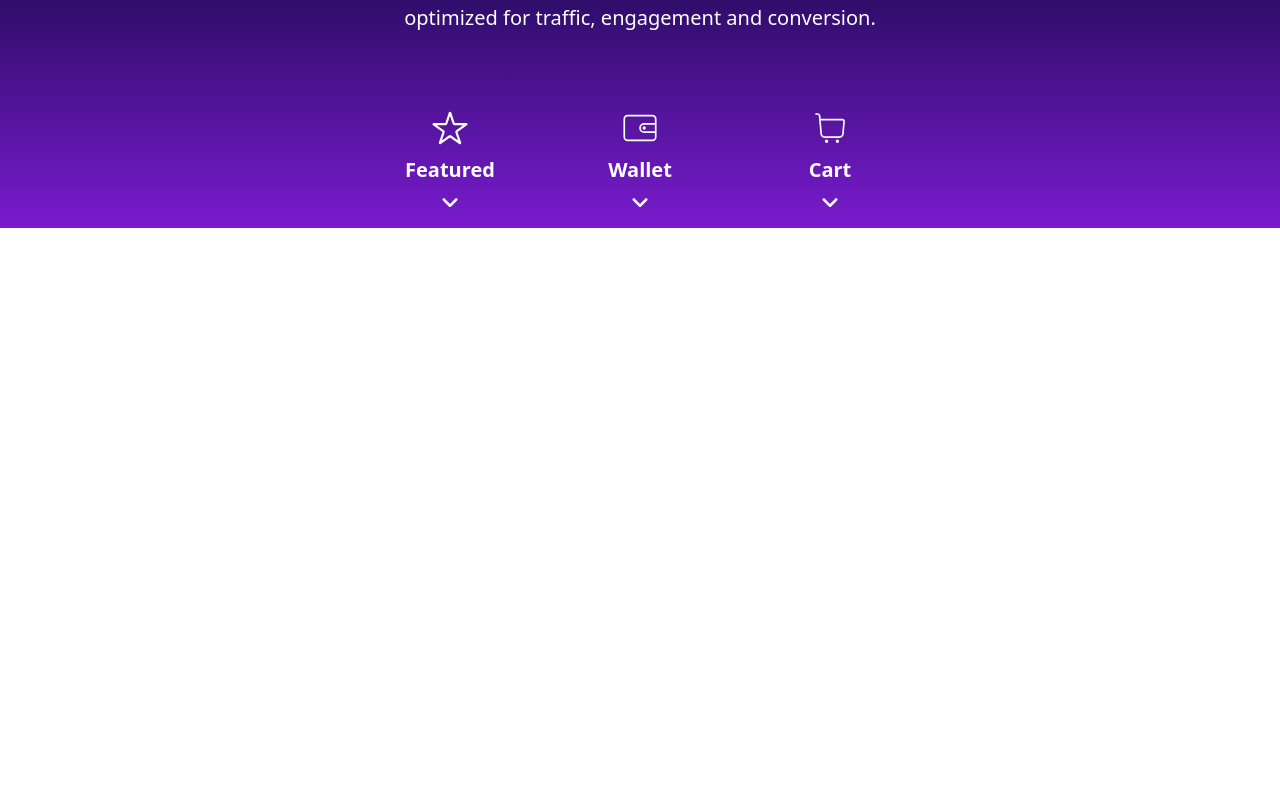
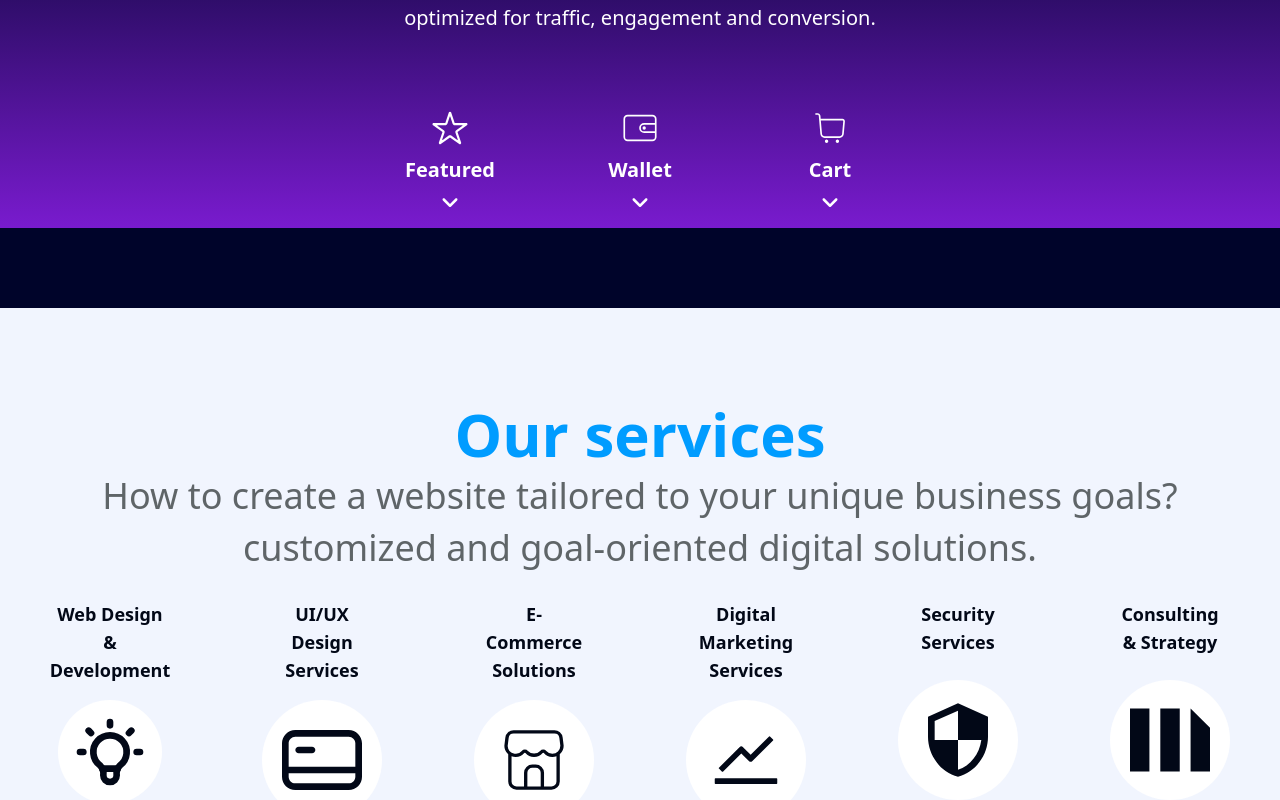
Before and after one commit to redaAssemghor/tomodev, a Next.js app: page / in a window 1280 px wide. Shown: the part 1858-2658 px from the top of the page. Before the commit the page ends 2086 px from the top, so only its background shows below. Built offline with nearby package versions, Linux system fonts and the light colour scheme.

Commit message:
services

```diff
--- /dev/null
+++ b/app/components/Projects.tsx
@@ -0,0 +1,140 @@
+import { RootState } from "@/store/store";
+import Image from "next/image";
+import { useEffect, useState } from "react";
+import { useSelector } from "react-redux";
+
+interface Project {
+  name: string;
+  description: string;
+  img: string;
+}
+
+const Projects = () => {
+  const [selectedPage, setSelectedPage] = useState<Project[] | null>(null);
+  const [mouseEnter, setMouseEnter] = useState<number | null>(null);
+  const projects = useSelector((state: RootState) => state.featuredPage.value);
+
+  const featured = [
+    {
+      name: "Microsoft",
+      description:
+        "Microsoft is a technology company that develops, manufactures, licenses, supports, and sells computer software, consumer electronics, personal computers, and related services.",
+      img: "/template/0.jpg",
+    },
+    {
+      name: "Microsoft",
+      description:
+        "Microsoft is a technology company that develops, manufactures, licenses, supports, and sells computer software, consumer electronics, personal computers, and related services.",
+      img: "/template/1.webp",
+    },
+    {
+      name: "Apple",
+      description:
+        "Apple Inc. is an American multinational technology company that specializes in consumer electronics, computer software, and online services.",
+      img: "/template/2.jpg",
+    },
+  ];
+
+  const wallet = [
+    {
+      name: "Google",
+      description:
+        "Google is an American multinational technology company that specializes in Internet-related services and products.",
+      img: "/template/3.jpg",
+    },
+    {
+      name: "Facebook",
+      description:
+        "Facebook is an American online social media and social networking service company based in Menlo Park, California.",
+      img: "/template/4.jpg",
+    },
+    {
+      name: "LinkedIn",
+      description:
+        "LinkedIn is an American business and employment-oriented online service that operates via websites and mobile apps.",
+      img: "/template/5.png",
+    },
+    {
+      name: "Twitter",
+      description:
+        "Twitter is an American microblogging and social networking service on which users post and interact with messages known as tweets.",
+      img: "/template/6.jpg",
+    },
+  ];
+
+  const cart = [
+    {
+      name: "Apple",
+      description:
+        "Apple Inc. is an American multinational technology company that specializes in consumer electronics, computer software, and online services.",
+      img: "/template/7.webp",
+    },
+    {
+      name: "Twitter",
+      description:
+        "Twitter is an American microblogging and social networking service on which users post and interact with messages known as tweets.",
+      img: "/template/8.jpg",
+    },
+    {
+      name: "Twitter",
+      description:
+        "Twitter is an American microblogging and social networking service on which users post and interact with messages known as tweets.",
+      img: "/template/9.png",
+    },
+  ];
+
+  useEffect(() => {
+    if (projects === "featured") {
+      setSelectedPage(featured);
+    }
+    if (projects === "wallet") {
+      setSelectedPage(wallet);
+    }
+    if (projects === "cart") {
+      setSelectedPage(cart);
+    }
+  }, [projects]);
+
+  const handelMouseEnter = (index: number) => {
+    setMouseEnter(index);
+  };
+
+  const handelMouseLeave = () => {
+    setMouseEnter(null);
+  };
+
+  return (
+    <div className="relative text-white bg-inherit py-10 px-8 grid grid-cols-2 gap-4">
+      {selectedPage &&
+        selectedPage.map((project, i) => (
+          <div
+            onMouseEnter={() => handelMouseEnter(i)}
+            onMouseLeave={handelMouseLeave}
+            key={i}
+            className="relative"
+          >
+            <div className="absolute bottom-0 left-0 py-14 px-10 flex flex-col gap-4">
+              <h1 className="font-bold text-3xl">{project.name}</h1>
+              <p className="text-xl font-semibold">{project.description}</p>
+            </div>
+            <button
+              className={`absolute w-[150px] top-1/2 left-1/2 transform -translate-x-1/2 -translate-y-1/2 rounded-full bg-black bg-opacity-50 p-10 font-light text-2xl z-20 transition-opacity duration-700 ${
+                mouseEnter === i ? "opacity-100" : "opacity-0"
+              }`}
+            >
+              View Project
+            </button>
+            <Image
+              className="z-0"
+              width={800}
+              height={800}
+              src={project.img}
+              alt={project.name}
+            />
+          </div>
+        ))}
+    </div>
+  );
+};
+
+export default Projects;
--- /dev/null
+++ b/app/components/Services.tsx
@@ -0,0 +1,80 @@
+import { AiOutlineStock } from "react-icons/ai";
+import { CgCreditCard } from "react-icons/cg";
+import { CiShop } from "react-icons/ci";
+import { MdOutlineSecurity } from "react-icons/md";
+import { SiMicrostrategy } from "react-icons/si";
+import { TbBulb } from "react-icons/tb";
+
+const Services = () => {
+  return (
+    <div className="flex flex-col pt-24 gap-8 items-center justify-end bg-[--light] relative">
+      <div className="flex flex-col gap-3 items-center justify-center ">
+        <h1 className="text-[--text1] text-6xl font-bold">Our services</h1>
+        <p className="text-4xl text-[--text2]">
+          How to create a website tailored to your unique business goals?
+        </p>
+        <h2 className="text-4xl font-medium text-[--text2]">
+          customized and goal-oriented digital solutions.
+        </h2>
+      </div>
+
+      <div className="flex gap-28">
+        <div className="flex flex-col gap-4 items-center w-[100px] h-[200px] justify-between">
+          <h1 className="text-lg font-semibold text-center">
+            Web Design & Development
+          </h1>
+          <button className="rounded-full p-3 bg-white">
+            <TbBulb size={80} />
+          </button>
+        </div>
+
+        <div className="flex flex-col gap-4 items-center w-[100px] h-[200px] justify-between">
+          <h1 className="text-lg font-semibold text-center">
+            UI/UX Design Services
+          </h1>
+          <button className="rounded-full p-5 bg-white">
+            <CgCreditCard size={80} />
+          </button>
+        </div>
+
+        <div className="flex flex-col gap-4 items-center w-[100px] h-[200px] justify-between">
+          <h1 className="text-lg font-semibold text-center">
+            E-Commerce Solutions
+          </h1>
+          <button className="rounded-full p-5 bg-white">
+            <CiShop size={80} />
+          </button>
+        </div>
+
+        <div className="flex flex-col gap-4 items-center w-[100px] h-[200px] justify-between">
+          <h1 className="text-lg font-semibold text-center">
+            Digital Marketing Services
+          </h1>
+          <button className="rounded-full p-5 bg-white">
+            <AiOutlineStock size={80} />
+          </button>
+        </div>
+
+        <div className="flex flex-col gap-4 items-center w-[100px] h-[200px] justify-between">
+          <h1 className="text-lg font-semibold text-center">
+            Security Services
+          </h1>
+          <button className="rounded-full p-5 bg-white">
+            <MdOutlineSecurity size={80} />
+          </button>
+        </div>
+
+        <div className="flex flex-col gap-4 items-center w-[100px] h-[200px] justify-between">
+          <h1 className="text-lg font-semibold text-center">
+            Consulting & Strategy
+          </h1>
+          <button className="rounded-full p-5 bg-white">
+            <SiMicrostrategy size={80} />
+          </button>
+        </div>
+      </div>
+    </div>
+  );
+};
+
+export default Services;
--- a/app/globals.css
+++ b/app/globals.css
@@ -4,8 +4,11 @@
 
 :root {
   --primary: #00042a;
-  --secondary: #04e4ff;
+  --secondary: #01afe9;
   --accent: #791bce;
+  --light: #f1f5fe;
+  --text1: #009cff;
+  --text2: #5f6568;
 }
 
 @layer base {
--- a/app/page.tsx
+++ b/app/page.tsx
@@ -6,6 +6,8 @@ import Hero from "./components/Hero";
 import HorizontalBand from "./components/HorizontalBand";
 import Info from "./components/Info";
 import { store } from "@/store/store";
+import Projects from "./components/Projects";
+import Services from "./components/Services";
 
 export default function Home() {
   return (
@@ -16,6 +18,8 @@ export default function Home() {
         <HorizontalBand />
         <Info />
         <Featured />
+        <Projects />
+        <Services />
       </main>
     </Provider>
   );
```
Also changed, not shown: 1 other file (tests, documents, lock files or other folders).
